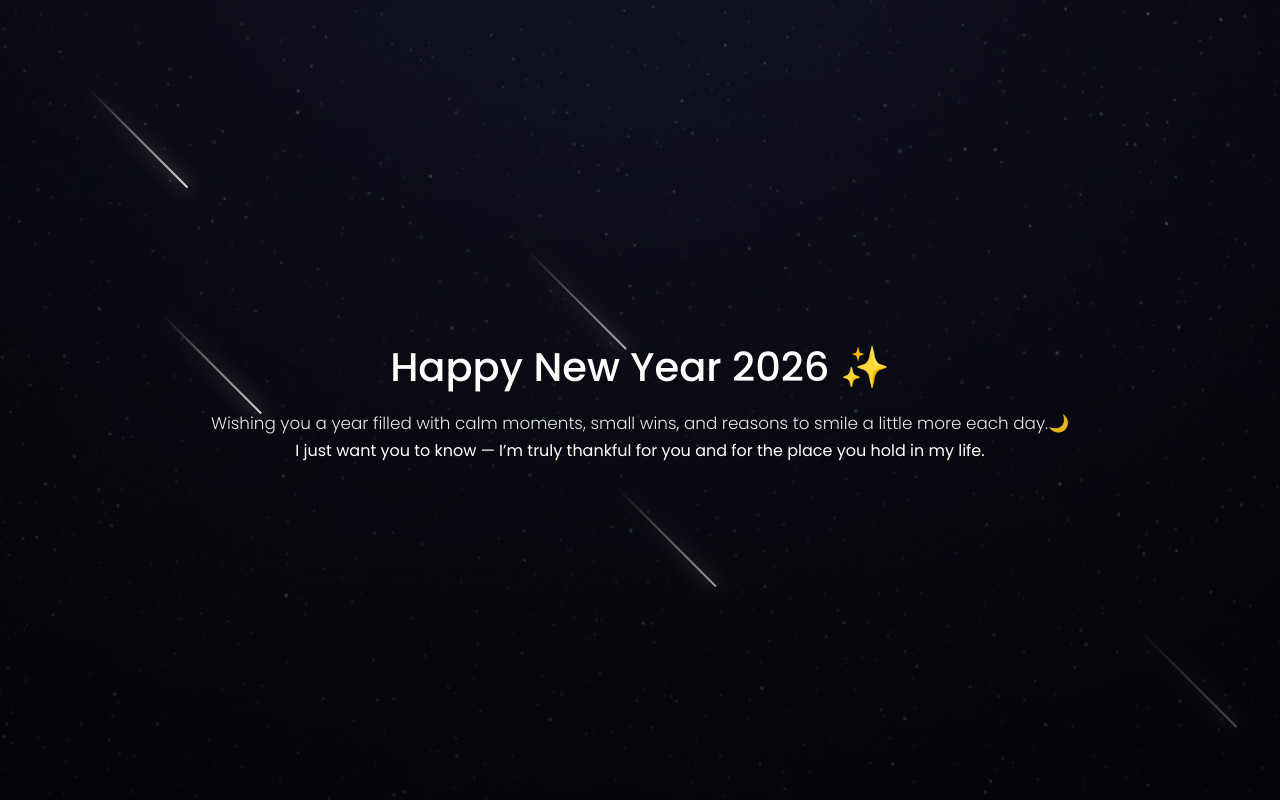
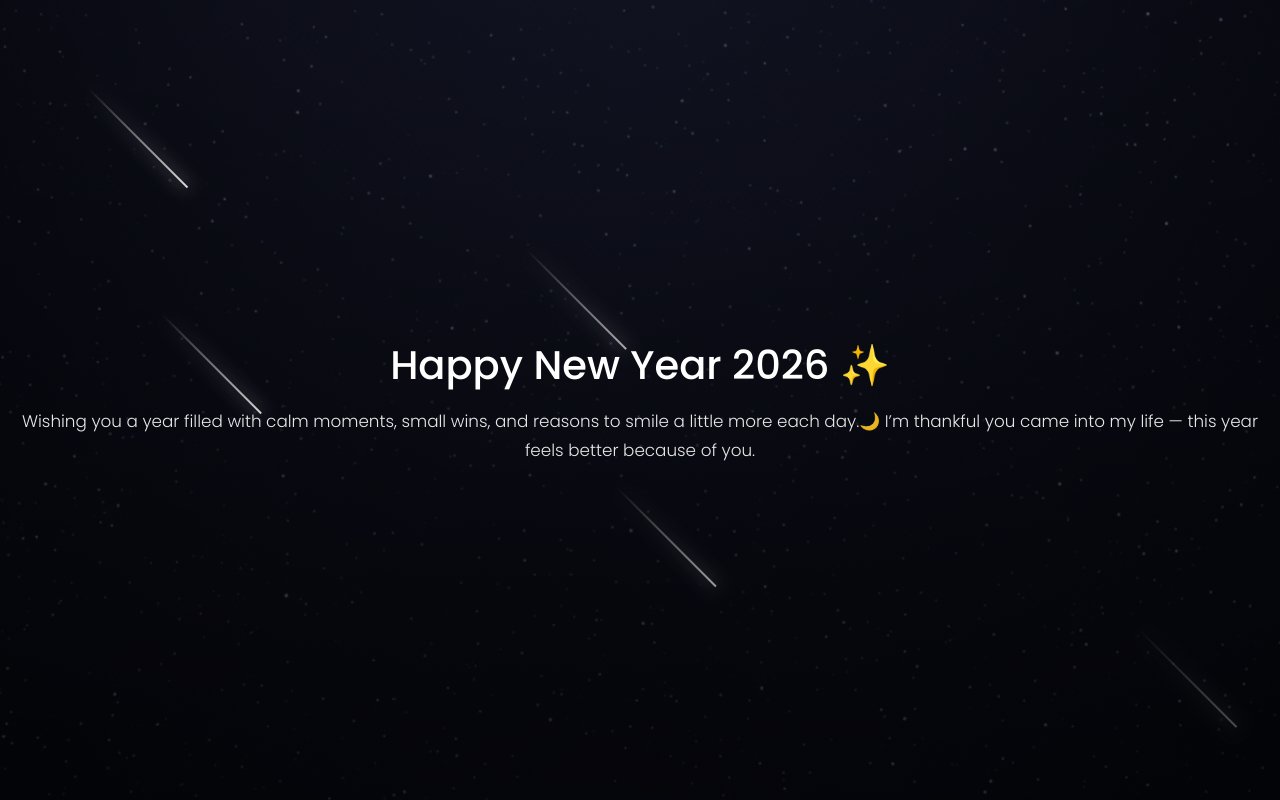
Before and after one commit to storm-ui1/NEWYEAR, a plain HTML site: page index.html in a window 1280 px wide. Drawn offline with Linux system fonts and the light colour scheme.

Commit message:
Update index.html

```diff
--- a/index.html
+++ b/index.html
@@ -118,9 +118,7 @@
       Wishing you a year filled with calm moments, small wins,
     and reasons to smile a little more each day.🌙
 
-        <div class="thanks">
-    I just want you to know — I’m truly thankful for you and
-    for the place you hold in my life.
+   I’m thankful you came into my life — this year feels better because of you.
     </p>
   </div>
 
```
